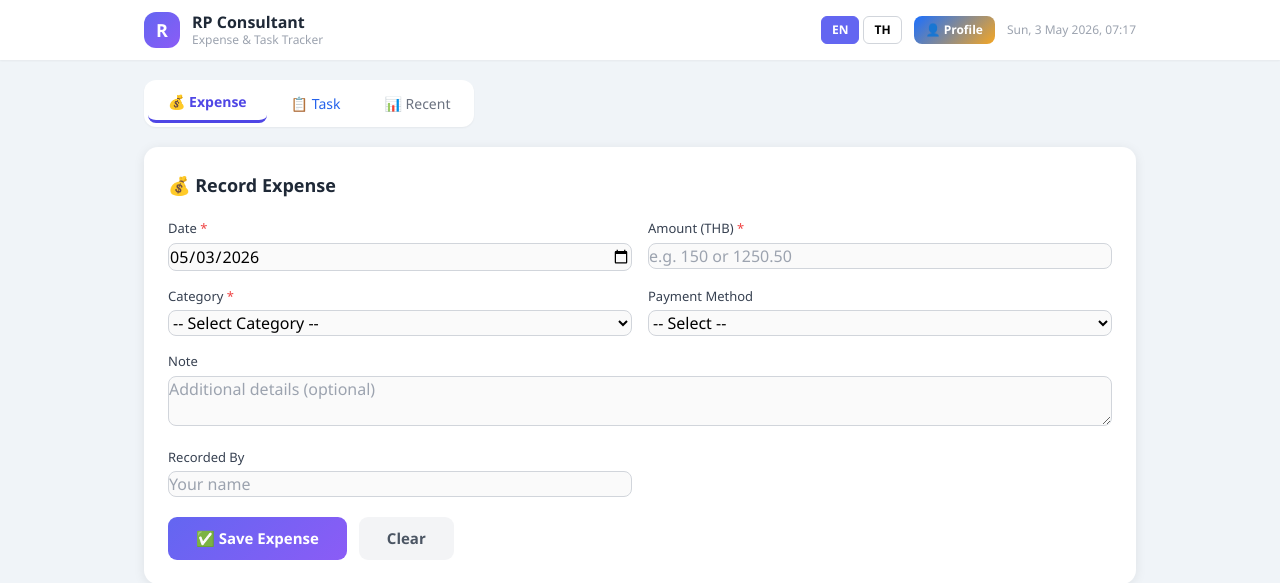
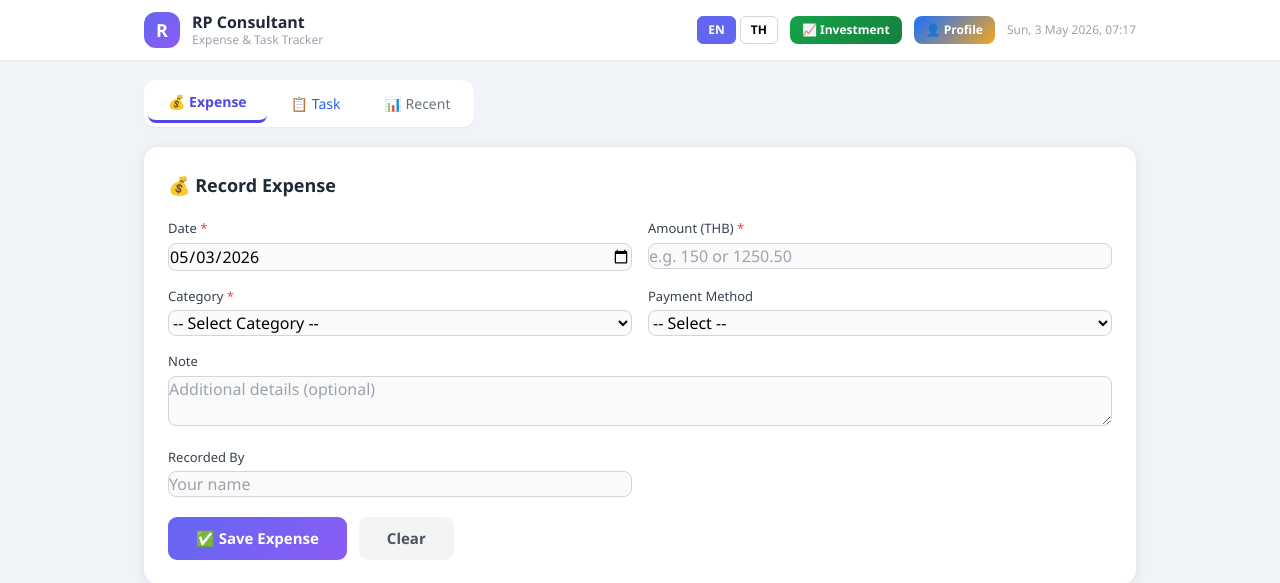
Before and after one commit to thostz/rukphong-site, a Flask app: page / in a window 1280 px wide. Shown: the top 583 px of the page. Run offline with Flask 3, Linux system fonts and the light colour scheme; some libraries are stand-ins or nearby versions.

Commit message:
Add /investment route and Investment link in header nav
Co-Authored-By: Claude Sonnet 4.6 <noreply@anthropic.com>

```diff
--- a/app.py
+++ b/app.py
@@ -78,6 +78,11 @@ def health():
 @app.route("/rukphong", methods=["GET"])
 def rukphong_profile():
     return send_from_directory("rukphong_site", "index.html")
+
+
+@app.route("/investment", methods=["GET"])
+def investment():
+    return send_from_directory(".", "investment.html")
 
 
 # ── Web UI ─────────────────────────────────────────────────────────────────────
--- a/templates/index.html
+++ b/templates/index.html
@@ -62,6 +62,11 @@
         <button class="lang-btn active" id="btn-en" onclick="setLang('en')">EN</button>
         <button class="lang-btn" id="btn-th" onclick="setLang('th')">TH</button>
       </div>
+      <a href="/investment" target="_blank"
+         class="text-xs font-semibold px-3 py-1.5 rounded-lg text-white flex items-center gap-1.5"
+         style="background: linear-gradient(135deg,#16a34a,#15803d)">
+        📈 Investment
+      </a>
       <a href="/rukphong" target="_blank"
          class="text-xs font-semibold px-3 py-1.5 rounded-lg text-white flex items-center gap-1.5"
          style="background: linear-gradient(135deg,#1a6fff,#f5a623)">
```
